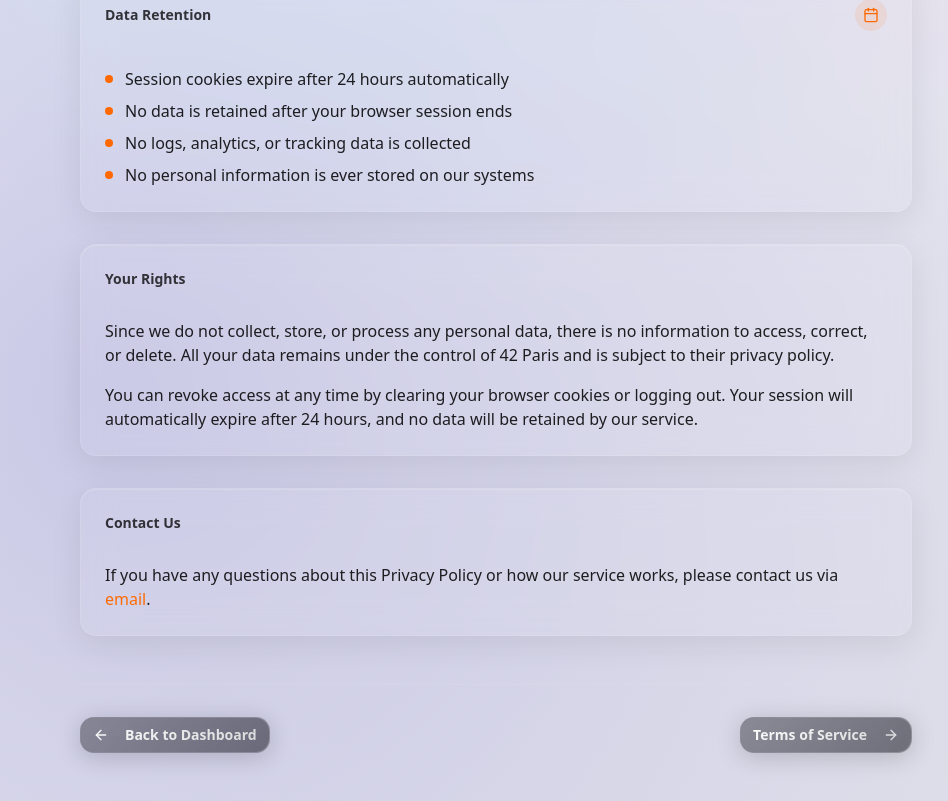
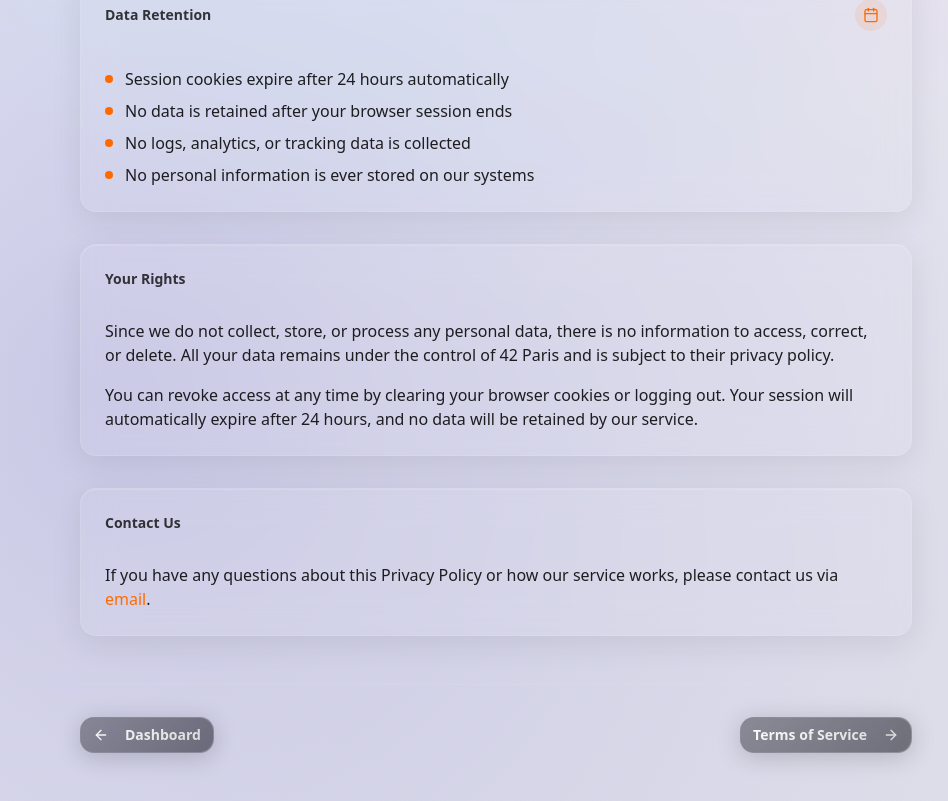
Before and after one commit to pquline/ft_dashboard, a Next.js app: page /legal/privacy in a window 1280 px wide. Shown: the part 1276-2077 px from the top of the page, without its empty margins (144-1092 px from the left). Built offline with nearby package versions, Linux system fonts and the light colour scheme.

Commit message:
style: update link text in Privacy Policy and Terms of Service pages for consistency

```diff
--- a/src/app/legal/privacy/page.tsx
+++ b/src/app/legal/privacy/page.tsx
@@ -183,7 +183,7 @@ export default function PrivacyPolicyPage() {
           >
             <Link href="/">
               <ArrowLeft className="w-4 h-4 mr-2" />
-              Back to Dashboard
+              Dashboard
             </Link>
           </Button>
           <Button
--- a/src/app/legal/terms/page.tsx
+++ b/src/app/legal/terms/page.tsx
@@ -230,7 +230,7 @@ export default function TermsOfServicePage() {
             className="btn-glass font-semibold py-3 transition-all duration-300 focus-ring relative z-10"
           >
             <Link href="/">
-              Back to Dashboard
+              Dashboard
               <ArrowLeft className="w-4 h-4 ml-2 rotate-180" />
             </Link>
           </Button>
```
